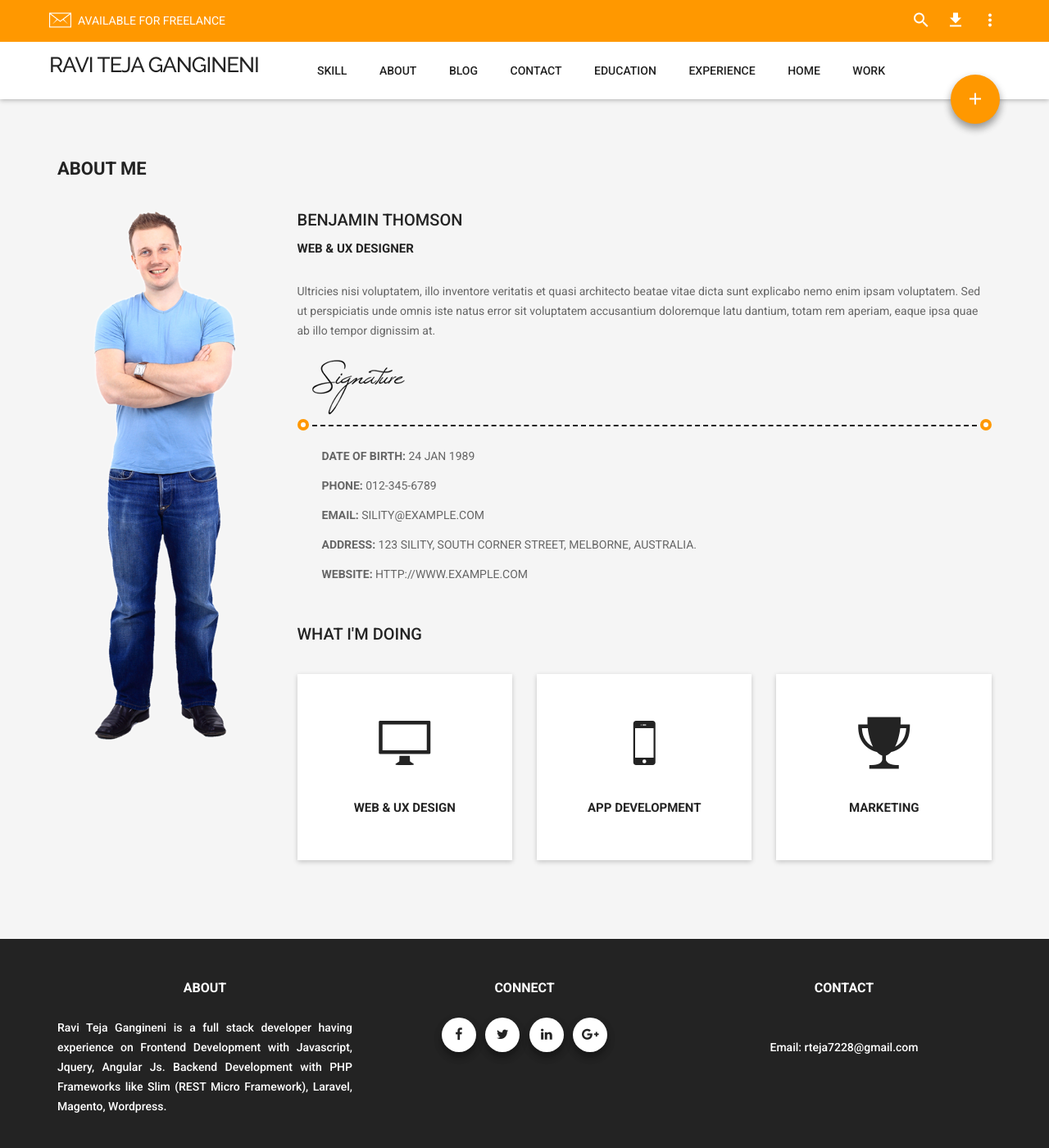
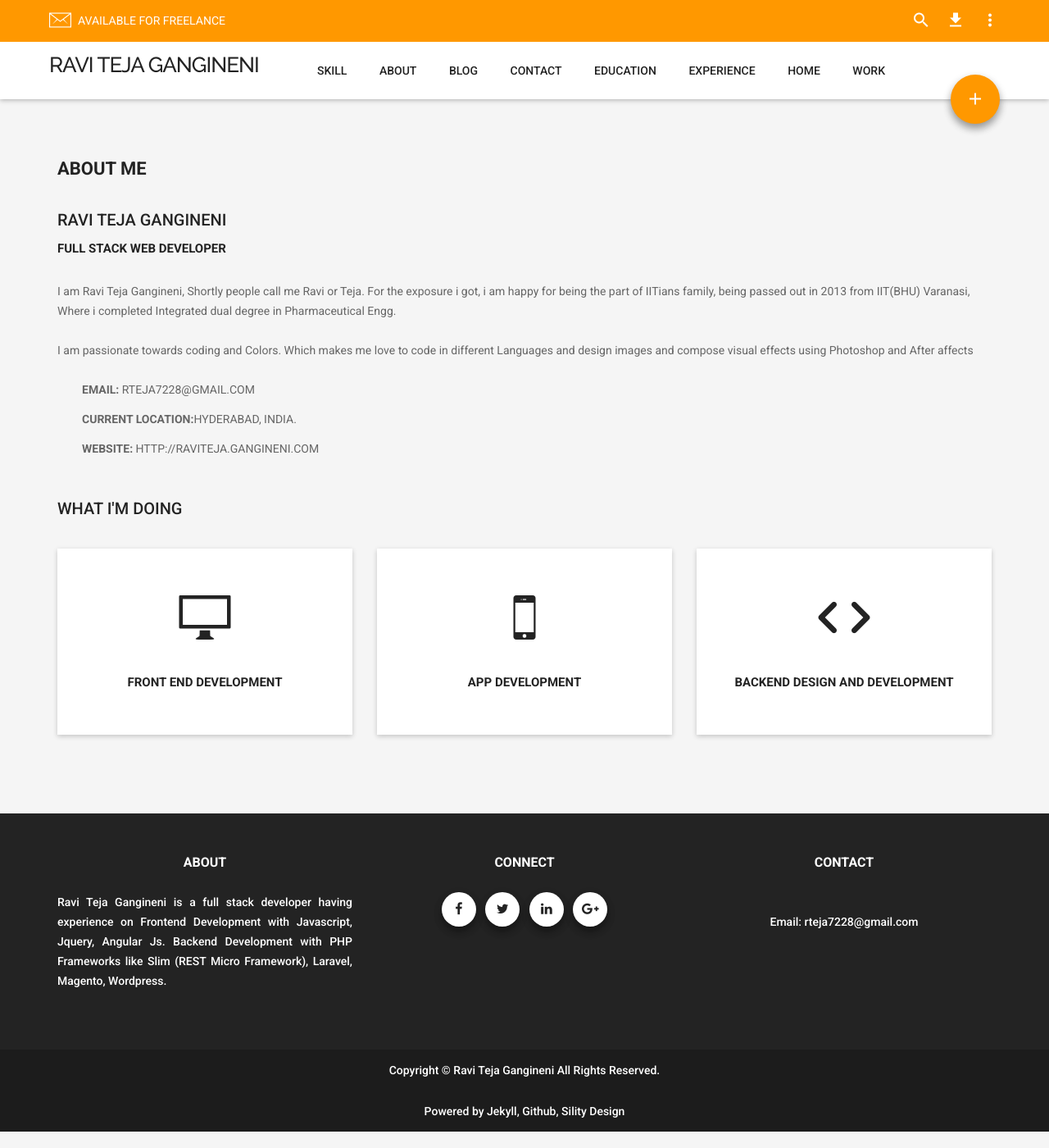
Before and after one commit to rteja91/rteja91.github.io, a Jekyll site: the page built from about.html, in a window 1280 px wide and 1400 px high. Shown: the whole window at 82% size. Built offline with Jekyll 4.4.1, drawn with Linux system fonts in a browser that asks for light colours; nearby versions of some CDN libraries; some web fonts are replaced; comment, search, counter and statistics services are not loaded.

Commit message:
Updated about me

```diff
--- a/about.html
+++ b/about.html
@@ -8,22 +8,25 @@ permalink: /about/
                 <div class="container">
                     <h2>About Me</h2>
                     <div class="row">
-                        <div class="col-sm-3">
+                        <!-- <div class="col-sm-3">
                             <img src="{{ site.url }}/images/man02.png" alt="man" class="img-responsive section-img">
-                        </div>
+                        </div> -->
                         <!-- end .col-sm-3 -->
-                        <div class="col-sm-9">
-                            <h3 class="small-margin-bottom">Benjamin Thomson</h3>
-                            <h5>Web & UX Designer</h5>
-                            <p>Ultricies nisi voluptatem, illo inventore veritatis et quasi architecto beatae vitae dicta sunt explicabo nemo enim ipsam voluptatem. Sed ut perspiciatis unde omnis iste natus error sit voluptatem accusantium doloremque latu dantium, totam rem aperiam, eaque ipsa quae ab illo tempor dignissim at. </p>
-                            <div class="signature"><img src="{{ site.url }}/images/signature.png" alt="signature" class="img-responsive">
-                            </div>
+                        <div class="col-sm-12">
+                            <h3 class="small-margin-bottom">Ravi Teja Gangineni</h3>
+                            <h5>Full Stack Web Developer</h5>
+                            <p>I am Ravi Teja Gangineni, Shortly people call me Ravi or Teja. For the exposure i got, i am happy for being the part of IITians family, being passed out in 2013 from IIT(BHU) Varanasi, Where i completed Integrated dual degree in Pharmaceutical Engg.</p>
+
+                            <p>I am passionate towards coding and Colors. Which makes me love to code in different Languages and design images and compose visual effects using Photoshop and After affects </p>
+
+                            <!-- <div class="signature"><img src="{{ site.url }}/images/signature.png" alt="signature" class="img-responsive">
+                            </div> -->
                             <ul class="list-unstyled text-uppercase">
-                                <li><b>Date Of Birth:</b> 24 Jan 1989</li>
-                                <li><b>Phone:</b> 012-345-6789</li>
-                                <li><b>Email:</b> Sility@example.com</li>
-                                <li><b>Address:</b> 123 Sility, South Corner Street, Melborne, Australia.</li>
-                                <li><b>Website:</b> http://www.example.com</li>
+                                <!-- <li><b>Date Of Birth:</b> 24 Jan 1989</li>
+                                <li><b>Phone:</b> 012-345-6789</li> -->
+                                <li><b>Email:</b> rteja7228@gmail.com</li>
+                                <li><b>Current Location:</b>Hyderabad, India.</li>
+                                <li><b>Website:</b> http://raviteja.gangineni.com</li>
                             </ul>
                             <!-- end .list-unstyled -->
                             <div class="spacer"></div>
@@ -33,7 +36,7 @@ permalink: /about/
                                     <div class="service">
                                         <div class="icon"><i class="ion-monitor"></i>
                                         </div>
-                                        <h5>Web & UX Design</h5>
+                                        <h5>Front End Development</h5>
                                     </div>
                                     <!-- end .service -->
                                 </div>
@@ -49,9 +52,9 @@ permalink: /about/
                                 <!-- end .col-sm-4 -->
                                 <div class="col-sm-4">
                                     <div class="service">
-                                        <div class="icon"><i class="ion-trophy"></i>
+                                        <div class="icon"><i class="ion-code"></i>
                                         </div>
-                                        <h5>Marketing</h5>
+                                        <h5>Backend  Design and Development</h5>
                                     </div>
                                     <!-- end .service -->
                                 </div>
```
